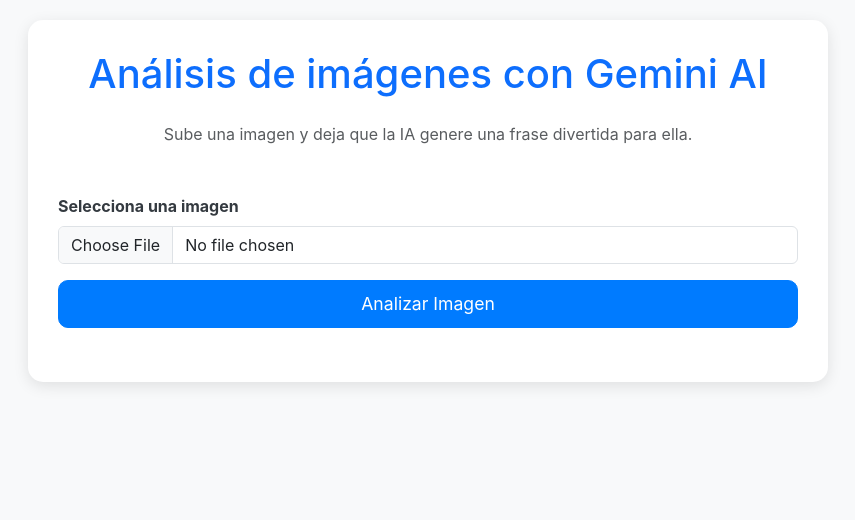
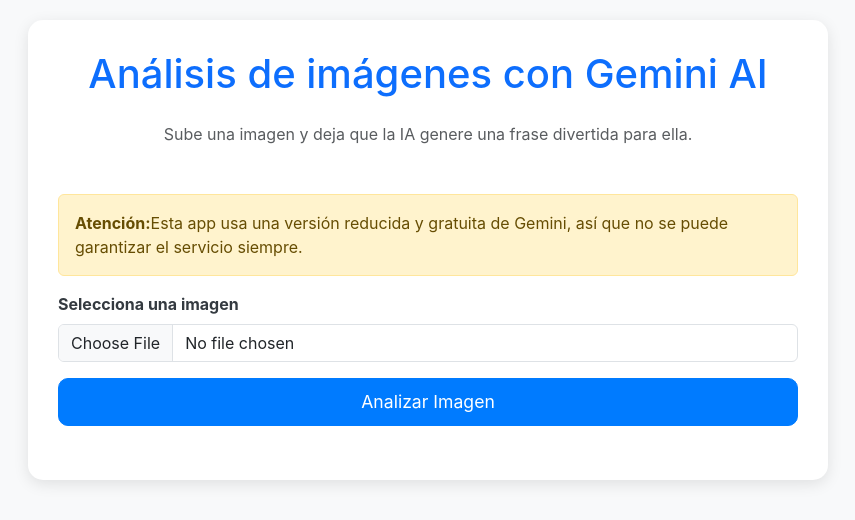
Before and after one commit to jmsanzprieto/generador_memes, a FastAPI app: page / in a window 1280 px wide. Shown: the top 520 px of the page, without its empty margins (212-1067 px from the left). Run offline with FastAPI, Linux system fonts and the light colour scheme.

Commit message:
Update index.html

```diff
--- a/templates/index.html
+++ b/templates/index.html
@@ -74,6 +74,7 @@
     <div class="container">
         <h1 class="text-center mb-4 text-primary">Análisis de imágenes con Gemini AI</h1>
         <p class="text-center text-muted mb-5">Sube una imagen y deja que la IA genere una frase divertida para ella.</p>
+        <div class="alert alert-warning"><strong>Atención:</strong>Esta app usa una versión reducida y gratuita de Gemini, así que no se puede garantizar el servicio siempre.</div>
 
         <form id="imageUploadForm" class="mb-4">
             <div class="mb-3">
```
